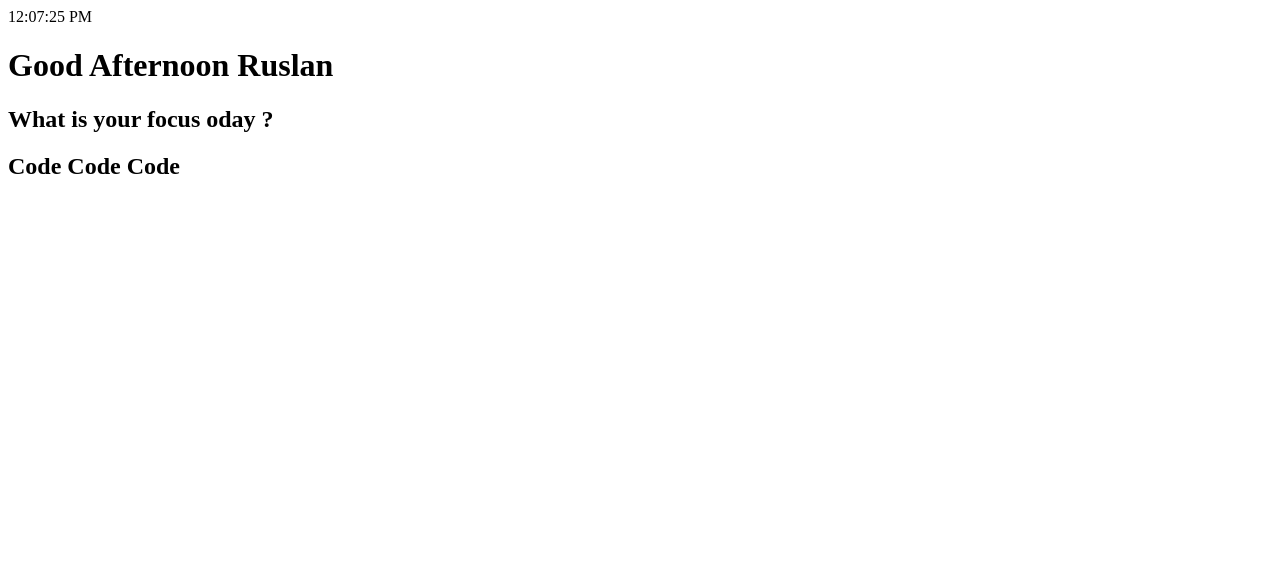
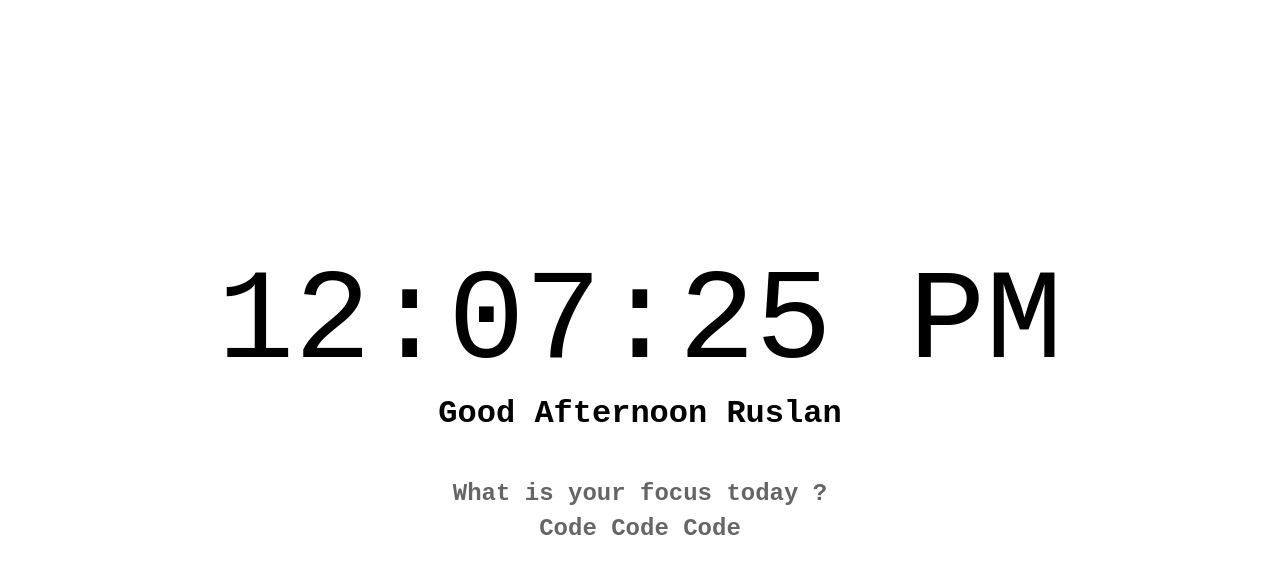
Before and after one commit to ruslancik/greeting-page, a plain HTML site: page index.html in a window 1280 px wide. Drawn offline with Linux system fonts and the light colour scheme.

Commit message:
adding css

```diff
--- a/css/style.css
+++ b/css/style.css
@@ -0,0 +1,36 @@
+* {
+    box-sizing: border-box;
+    margin: 0;
+    padding: 0;
+}
+
+body {
+    font-size: 16px;
+    font-family: 'Courier New', Courier, monospace;
+    display: flex;
+    flex-direction: column;
+    align-items: center;
+    justify-content: center;
+    text-align: center;
+    height: 100vh;
+    color: black;
+}
+
+#time {
+    font-size: 8rem;
+}
+
+h1 {
+    margin-bottom: 3rem;
+  }
+
+  h2 {
+    margin-bottom: 0.5rem;
+    opacity: 0.6;
+  }
+
+  @media (max-width: 700px) {
+    #time {
+      font-size: 6rem;
+    }
+  }
--- a/index.html
+++ b/index.html
@@ -18,10 +18,10 @@
             <time id="time">12:07:25 PM</time>
             <h1>
                 <span id="greeting">Good Afternoon</span>
-                <span id="name">Ruslan</span>
+                <span id="name" contenteditable="true">Ruslan</span>
             </h1>
-            <h2>What is your focus oday ?</h2>
-            <h2 id="focus">Code Code Code</h2>
+            <h2>What is your focus today ?</h2>
+            <h2 id="focus" contenteditable="true">Code Code Code</h2>
 
         <script src="js/main.js" async defer></script>
     </body>
```
